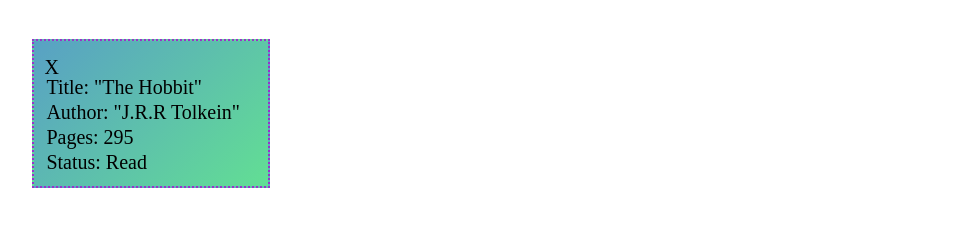
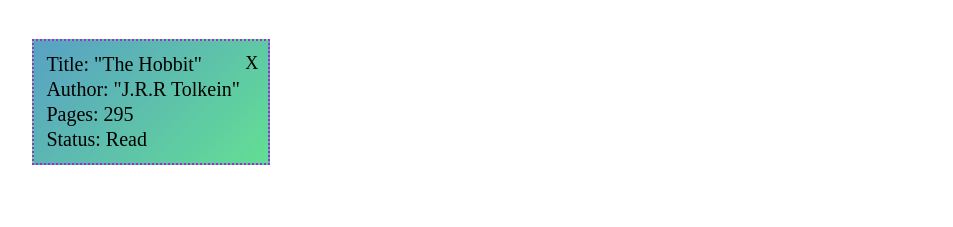
Before and after one commit to Louis-Alan/MiniLibrary, a plain HTML site: page index.html in a window 1280 px wide. Shown: the part 89-316 px from the top of the page, without its empty margins (102-1055 px from the left). Drawn offline with Linux system fonts and the light colour scheme.

Commit message:
fixed delete book symbol

```diff
--- a/styles.css
+++ b/styles.css
@@ -40,6 +40,7 @@
     font-size: 20px;
     padding: 10px;
     grid-column: span 3;
+    position: relative;
 }
 
 .container {
@@ -52,9 +53,10 @@
   }
 
 .container div .remove-book{
-    position: relative;
-    top: 5px;
-    right: 0px;
+    position: absolute;
+    top: 12px;
+    right: 10px;
+    font-size: .9em;
 }
 
 .remove-book:hover {
```
